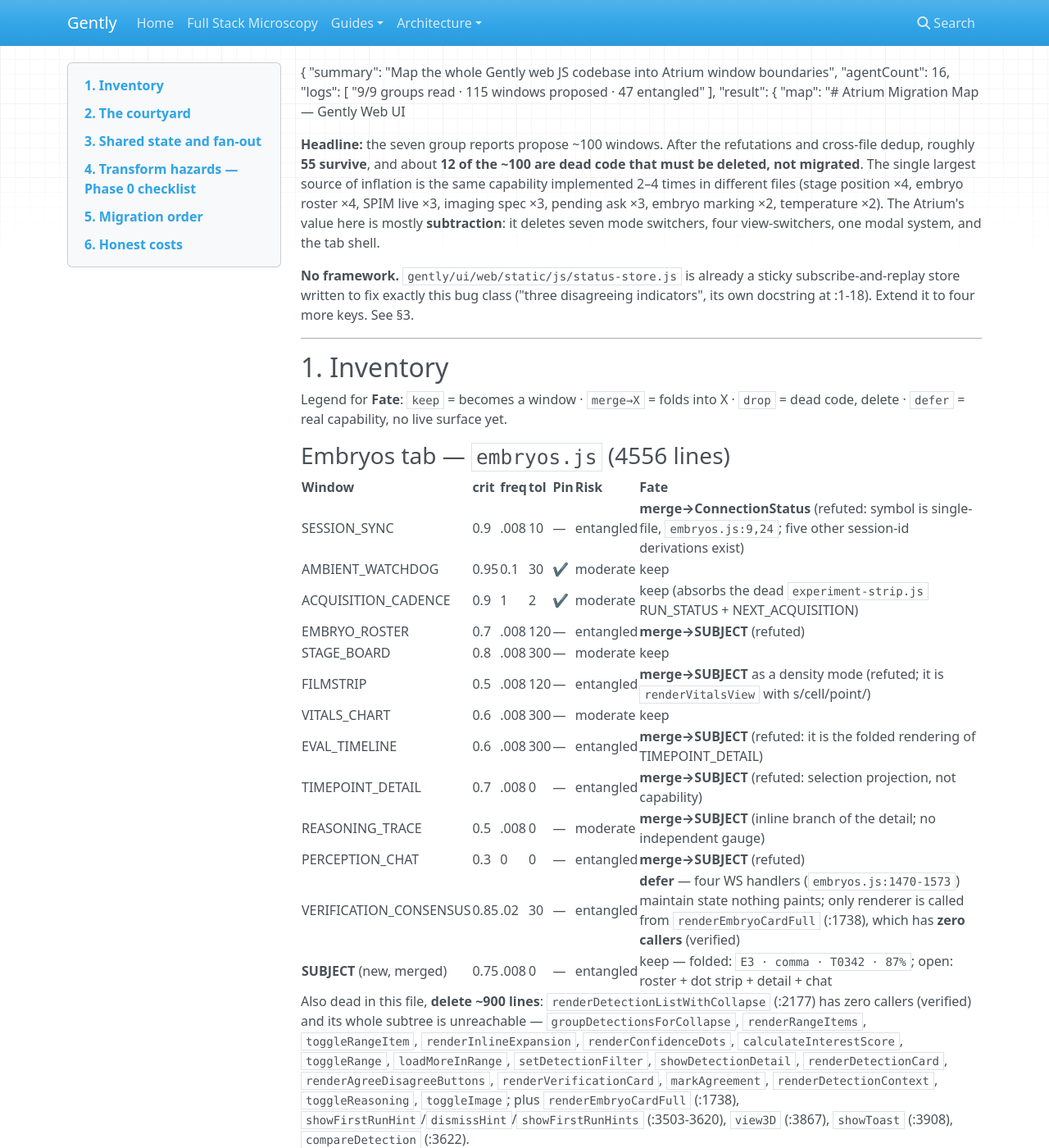
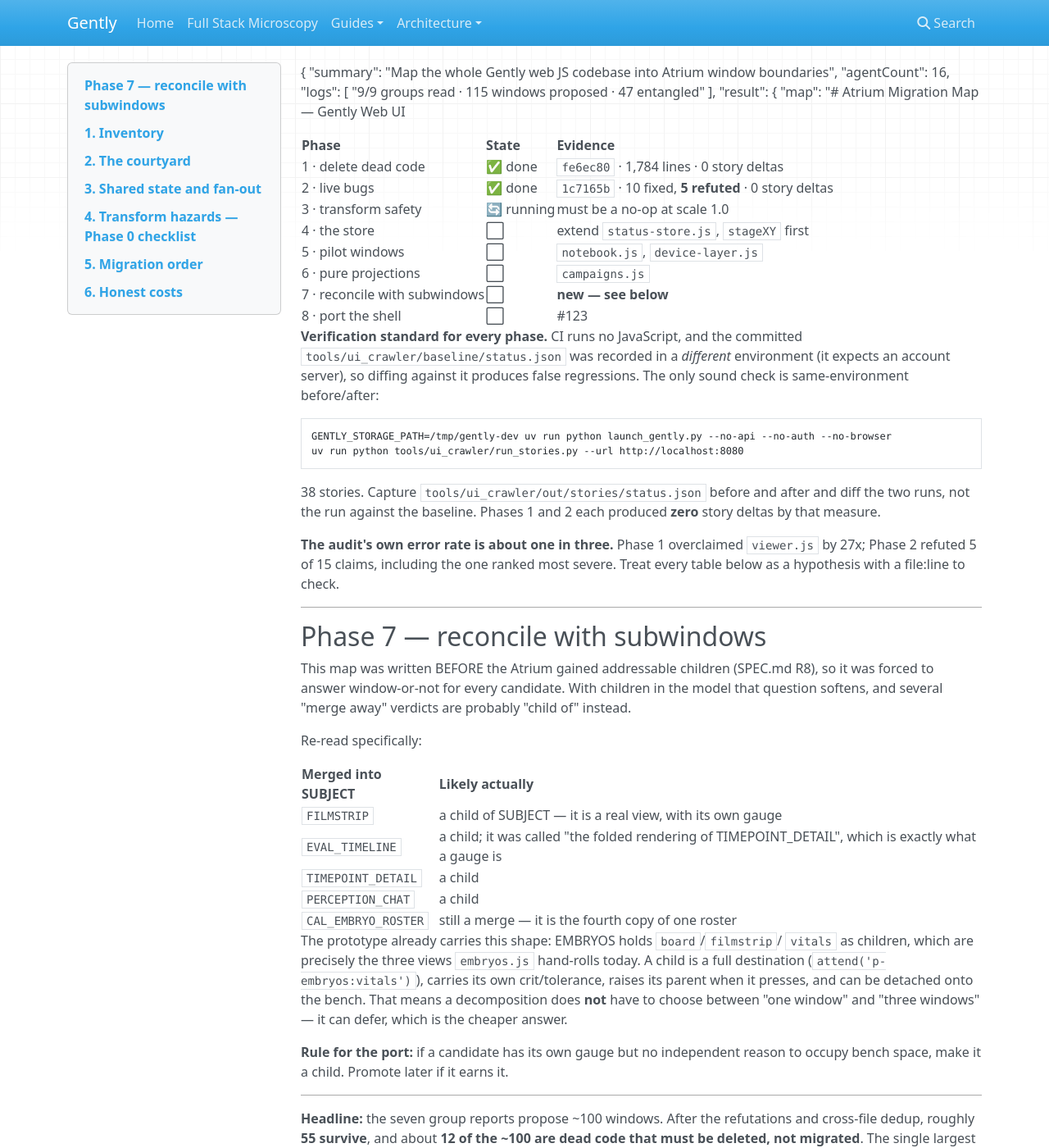
Before and after one commit to pskeshu/gently, an MkDocs documentation site: the page built from docs/atrium/MIGRATION.md, in a window 1280 px wide and 1400 px high. Shown: the whole window at 82% size. Built offline with MkDocs 1.6.1, drawn with Linux system fonts in a browser that asks for light colours; nearby versions of some CDN libraries.

Commit message:
docs(atrium): status board, verification standard, and phase 7
Records what has landed, and two things learned the hard way.

The committed crawler baseline was recorded with an account server present, so
diffing against it in a --no-auth --no-api environment invents regressions. The
only sound check is same-environment before/after; phases 1 and 2 each produced
zero story deltas by that measure.

Phase 7 is new: the map was written before the Atrium gained addressable
children, so it was forced to answer window-or-not for every candidate. Several
'merge away' verdicts are probably 'child of' — a decomposition can now defer
that choice instead of making it wrong.

Co-Authored-By: Claude Opus 5 (1M context) <noreply@anthropic.com>

````diff
--- a/docs/atrium/MIGRATION.md
+++ b/docs/atrium/MIGRATION.md
@@ -16,6 +16,69 @@
   ],
   "result": {
     "map": "# Atrium Migration Map — Gently Web UI
+
+<!-- STATUS BOARD — updated as phases land -->
+
+| Phase | State | Evidence |
+|---|---|---|
+| 1 · delete dead code | ✅ done | `fe6ec80` · 1,784 lines · 0 story deltas |
+| 2 · live bugs | ✅ done | `1c7165b` · 10 fixed, **5 refuted** · 0 story deltas |
+| 3 · transform safety | 🔄 running | must be a no-op at scale 1.0 |
+| 4 · the store | ⬜ | extend `status-store.js`, `stageXY` first |
+| 5 · pilot windows | ⬜ | `notebook.js`, `device-layer.js` |
+| 6 · pure projections | ⬜ | `campaigns.js` |
+| 7 · reconcile with subwindows | ⬜ | **new — see below** |
+| 8 · port the shell | ⬜ | #123 |
+
+**Verification standard for every phase.** CI runs no JavaScript, and the
+committed `tools/ui_crawler/baseline/status.json` was recorded in a *different*
+environment (it expects an account server), so diffing against it produces
+false regressions. The only sound check is same-environment before/after:
+
+```bash
+GENTLY_STORAGE_PATH=/tmp/gently-dev uv run python launch_gently.py --no-api --no-auth --no-browser
+uv run python tools/ui_crawler/run_stories.py --url http://localhost:8080
+```
+
+38 stories. Capture `tools/ui_crawler/out/stories/status.json` before and after
+and diff the two runs, not the run against the baseline. Phases 1 and 2 each
+produced **zero** story deltas by that measure.
+
+**The audit's own error rate is about one in three.** Phase 1 overclaimed
+`viewer.js` by 27x; Phase 2 refuted 5 of 15 claims, including the one ranked
+most severe. Treat every table below as a hypothesis with a file:line to check.
+
+---
+
+## Phase 7 — reconcile with subwindows
+
+This map was written BEFORE the Atrium gained addressable children (SPEC.md R8),
+so it was forced to answer window-or-not for every candidate. With children in
+the model that question softens, and several "merge away" verdicts are probably
+"child of" instead.
+
+Re-read specifically:
+
+| Merged into SUBJECT | Likely actually |
+|---|---|
+| `FILMSTRIP` | a child of SUBJECT — it is a real view, with its own gauge |
+| `EVAL_TIMELINE` | a child; it was called "the folded rendering of TIMEPOINT_DETAIL", which is exactly what a gauge is |
+| `TIMEPOINT_DETAIL` | a child |
+| `PERCEPTION_CHAT` | a child |
+| `CAL_EMBRYO_ROSTER` | still a merge — it is the fourth copy of one roster |
+
+The prototype already carries this shape: EMBRYOS holds `board`/`filmstrip`/
+`vitals` as children, which are precisely the three views `embryos.js` hand-rolls
+today. A child is a full destination (`attend('p-embryos:vitals')`), carries its
+own crit/tolerance, raises its parent when it presses, and can be detached onto
+the bench. That means a decomposition does **not** have to choose between "one
+window" and "three windows" — it can defer, which is the cheaper answer.
+
+**Rule for the port:** if a candidate has its own gauge but no independent
+reason to occupy bench space, make it a child. Promote later if it earns it.
+
+---
+
 
 **Headline:** the seven group reports propose ~100 windows. After the refutations and cross-file dedup, roughly **55 survive**, and about **12 of the ~100 are dead code that must be deleted, not migrated**. The single largest source of inflation is the same capability implemented 2–4 times in different files (stage position ×4, embryo roster ×4, SPIM live ×3, imaging spec ×3, pending ask ×3, embryo marking ×2, temperature ×2). The Atrium's value here is mostly **subtraction**: it deletes seven mode switchers, four view-switchers, one modal system, and the tab shell.
 
````
